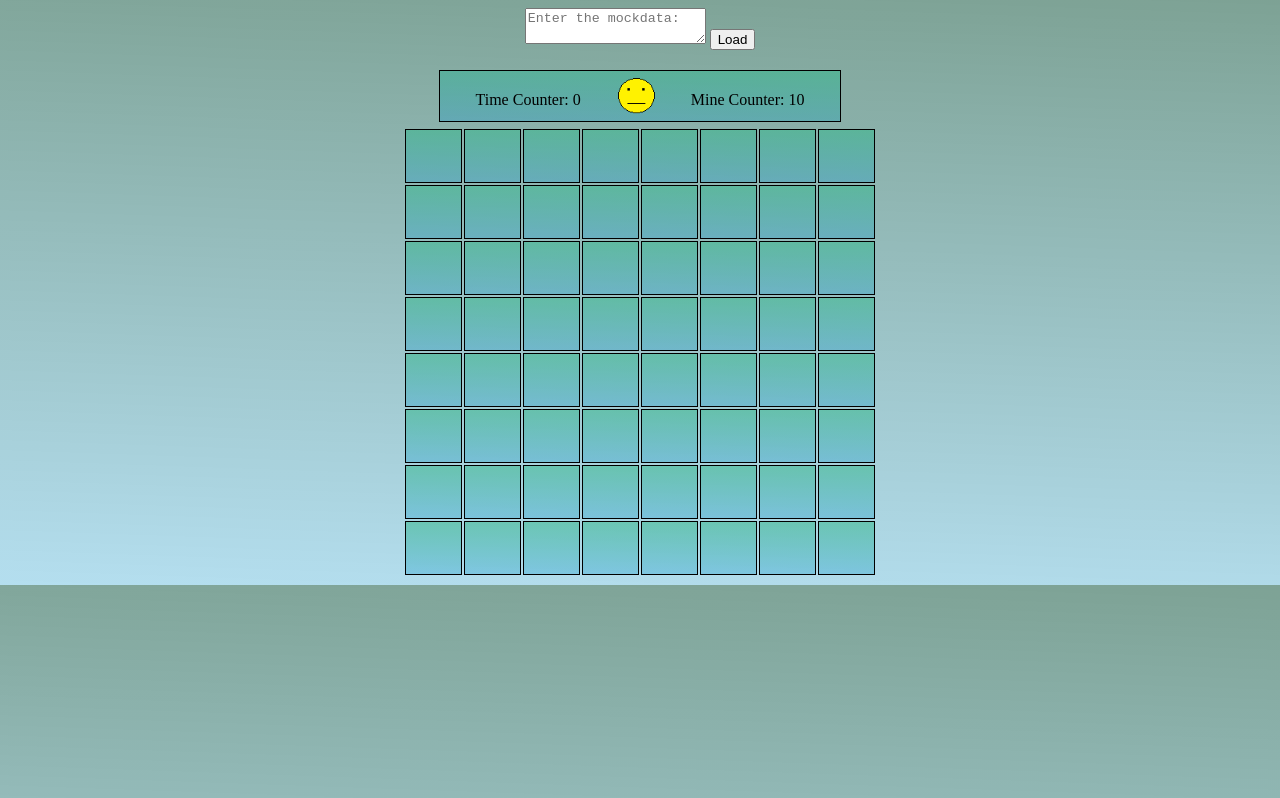
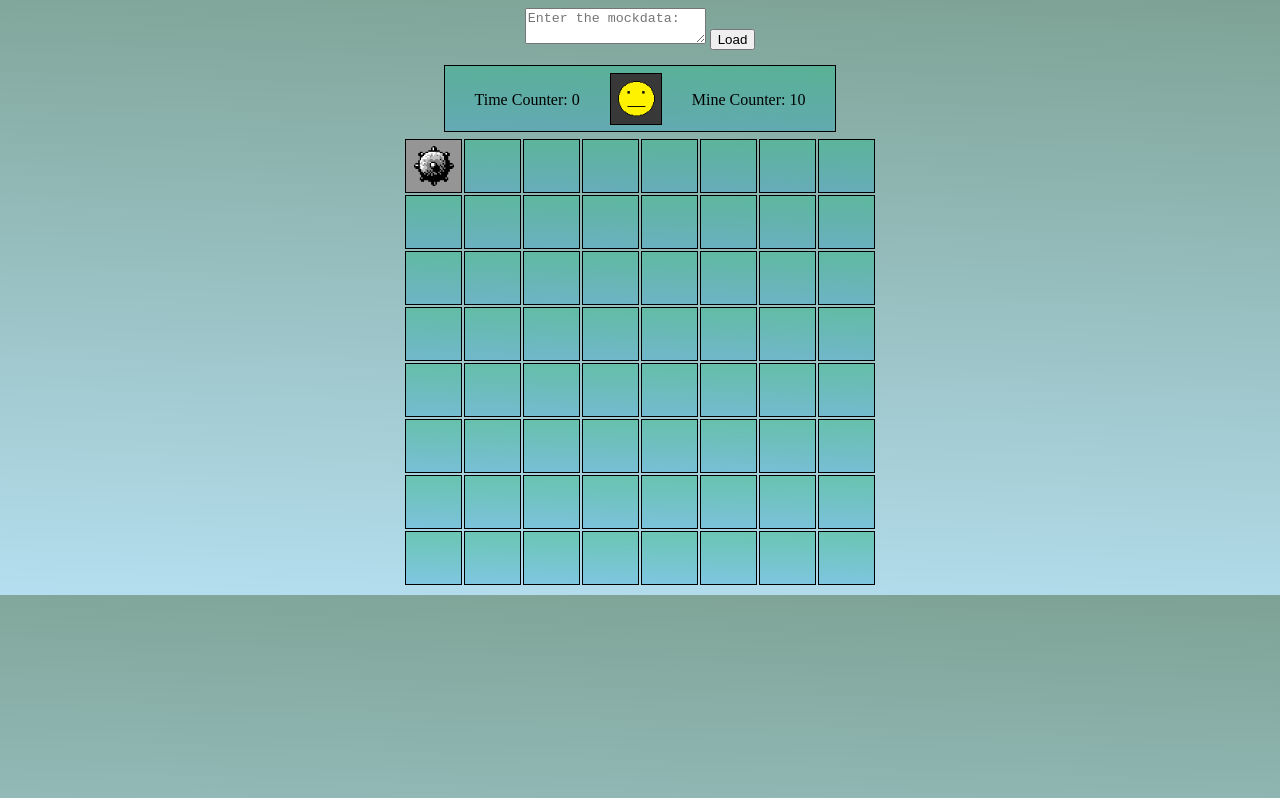
Before and after one commit to sergiam/Buscaminas_Travelport, a website: page minesweeper.html in a window 1280 px wide. Both pictures are taken after a click on the element 433 px from the left and 156 px from the top of the page. Drawn offline with Linux system fonts and the light colour scheme.

Commit message:
revealing cells with bombs and adding event click to the board

```diff
--- a/script/minesweeper.js
+++ b/script/minesweeper.js
@@ -1,12 +1,16 @@
 const columns = 8;
 const rows = 8;
-let mineCounter = 10;
+const mineCounter = 10;
+
 const queryString = window.location.search
 const urlParams = new URLSearchParams(queryString)
 const mockData = urlParams.get('mockData')
 const mineField = [];
+
 generateTable();
+addEventClick();
 
+/*
 //Características de cada casilla (Tablero)
 function minefieldCreation(){
   for (let i = 0; i < columns; i++){
@@ -21,6 +25,39 @@ function minefieldCreation(){
   }
 
 }
+*/
+
+function addEventClick() {
+    //var cell = document.createElement("td");
+    let cells = document.getElementsByTagName("td");
+    for (const elements of cells) {
+        elements.addEventListener('click', () => {
+            uncoverCell(elements.getAttribute("id"));
+        });
+        elements.addEventListener('click', () => {
+            showMine(elements.getAttribute("id"));
+        });
+    }
+
+}
+
+function uncoverCell(cellId) {
+    let cell = document.getElementById(cellId);
+    cell.classList.add("celluncovered");
+    cell.classList.remove("cellcovered");
+}
+
+function coverCell(cellId) {
+    let cell = document.getElementById(cellId);
+    cell.classList.add("cellcovered");
+    cell.classList.remove("celluncovered");
+
+}
+
+function showMine(cellId) {
+        let cells = document.getElementById(cellId);
+        cells.classList.add("mine");
+    }
 
 function getMockDataParams(){
    // Fichero mockdatahelper?
--- a/style.css
+++ b/style.css
@@ -26,26 +26,30 @@ body {
   display: flex;
   justify-content: center;
   margin: auto;
-  margin-top: 20px;
+  margin-top: 15px;
   margin-bottom: 5px;
   border: black 1px solid;
-  height: 50px;
-  width: 400px;
+  height: 65px;
+  width: 390px;
   background: linear-gradient(2deg, #0e96cc4f, rgba(54, 184, 140, 0.555));
 }
 
 #time-counter{
-  margin-top: 20px;
+  margin-top: 25px;
 }
 
 #mine-counter{
-  margin-top: 20px;
+  margin-top: 25px;
 }
 
 #face {
   margin-left: 30px;
   margin-right: 30px;
   cursor: pointer;
+  border: black 1px solid;
+  background-color: rgb(56, 56, 56);
+  margin-top: 7px;
+  height: 50px;
 }
 
 
@@ -66,3 +70,11 @@ body {
   cursor: pointer;
   font-size: 16px;
 }
+
+.mine {
+  position: relative;
+  background-position: center;
+  background-size: 40px;
+  background-image: url('/img/mine.png');
+  background-repeat: no-repeat;
+}
```
Also changed, not shown: img/mine.png (added).
